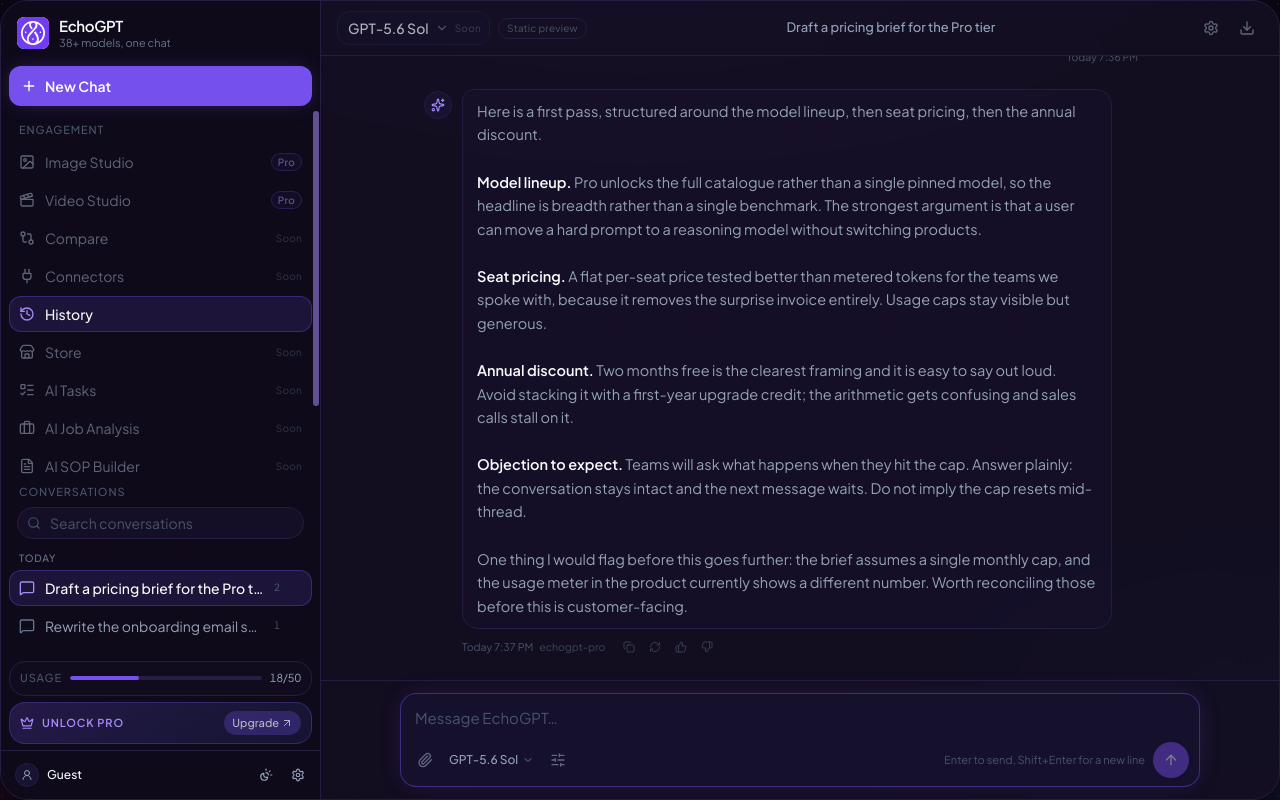
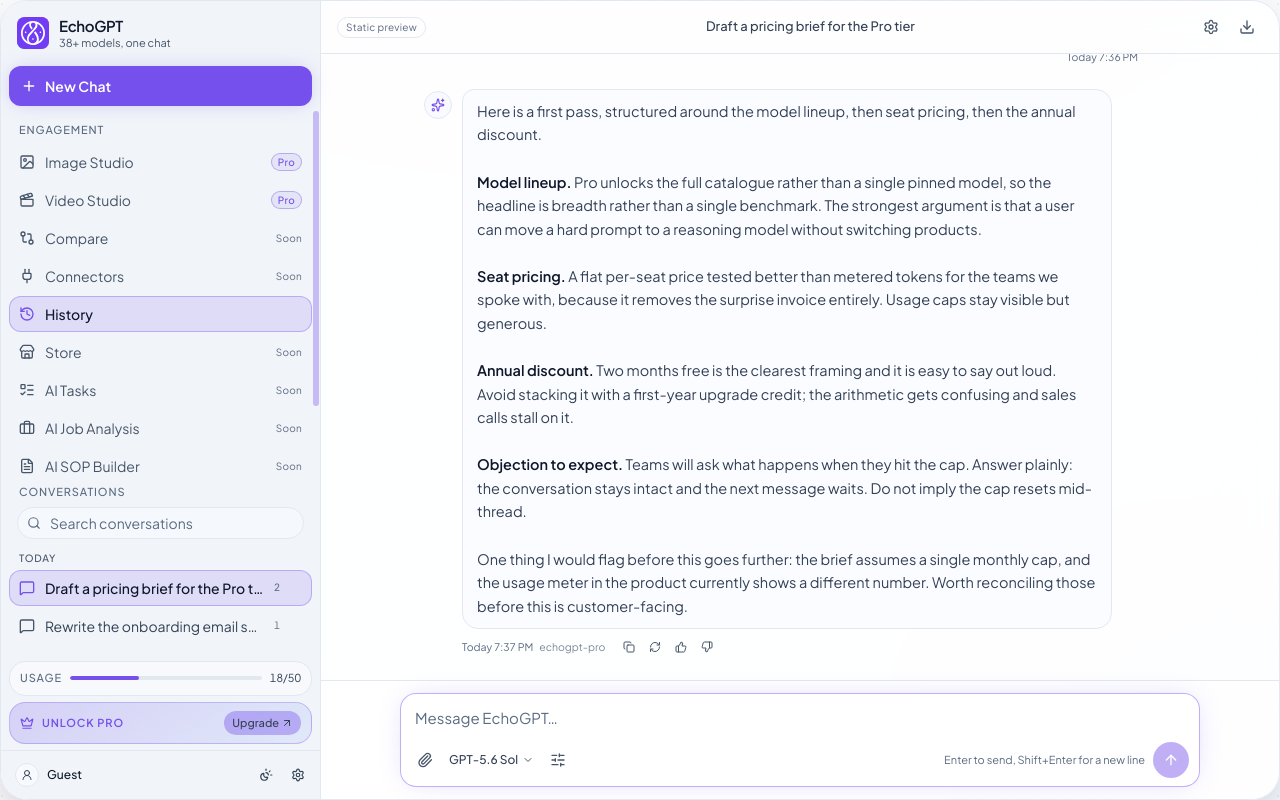
Before and after one commit to AbuBakkarSiddique007/EchoGPT-Chat-App, a Next.js app: page / in a window 1280 px wide. Built offline with nearby package versions, Linux system fonts and the light colour scheme.

Commit message:
feat(theme): enable dark, light, OLED, and system switching

```diff
--- a/src/components/chat/Composer.tsx
+++ b/src/components/chat/Composer.tsx
@@ -110,7 +110,7 @@
           type="button"
           aria-disabled="true"
           title="Attachments — coming soon"
-          className="focus-ring cursor-not-allowed rounded-md p-1.5 text-fg-2 opacity-60 transition-colors hover:bg-brand/10"
+          className="focus-ring cursor-not-allowed rounded-md p-1.5 text-fg-3 transition-colors hover:bg-brand/10"
         >
           <Paperclip className="size-4" aria-hidden="true" />
           <span className="sr-only">Attach a file</span>
@@ -149,7 +149,7 @@
                     role="menuitem"
                     aria-disabled="true"
                     title="Model switching — coming soon"
-                    className="cursor-not-allowed rounded-md px-2.5 py-1.5 text-[12.5px] text-fg-2 opacity-70"
+                    className="cursor-not-allowed rounded-md px-2.5 py-1.5 text-[12.5px] text-fg-3"
                   >
                     {model}
                   </div>
@@ -163,7 +163,7 @@
           type="button"
           aria-disabled="true"
           title="Prompt options — coming soon"
-          className="focus-ring cursor-not-allowed rounded-md p-1.5 text-fg-2 opacity-60 transition-colors hover:bg-brand/10"
+          className="focus-ring cursor-not-allowed rounded-md p-1.5 text-fg-3 transition-colors hover:bg-brand/10"
         >
           <SlidersHorizontal className="size-4" aria-hidden="true" />
           <span className="sr-only">Prompt options</span>
@@ -181,7 +181,7 @@
             type="button"
             aria-disabled="true"
             title="Stop generating — streaming connects in a later part"
-            className="focus-ring grid size-9 shrink-0 cursor-not-allowed place-items-center rounded-full border border-line bg-surface-2 text-fg-2 opacity-60"
+            className="focus-ring grid size-9 shrink-0 cursor-not-allowed place-items-center rounded-full border border-line bg-surface-2 text-fg-3"
           >
             <Square className="size-3.5" aria-hidden="true" />
             <span className="sr-only">Stop generating</span>
--- a/src/components/chat/MessageActions.tsx
+++ b/src/components/chat/MessageActions.tsx
@@ -16,7 +16,7 @@
       type="button"
       aria-disabled="true"
       title={`${label} — coming soon`}
-      className="focus-ring flex size-6 cursor-not-allowed items-center justify-center rounded text-fg-dim opacity-70 transition-colors hover:bg-brand/10"
+      className="focus-ring flex size-6 cursor-not-allowed items-center justify-center rounded text-fg-3 transition-colors hover:bg-brand/10"
     >
       {children}
       <span className="sr-only">{label} — coming soon</span>
--- a/src/components/layout/ChatTopbar.tsx
+++ b/src/components/layout/ChatTopbar.tsx
@@ -1,6 +1,6 @@
 "use client";
 
-import { ChevronDown, Download, Settings } from "lucide-react";
+import { Download, Settings } from "lucide-react";
 
 import { useChatStore } from "@/components/providers/ChatProvider";
 
@@ -9,17 +9,6 @@
 
   return (
     <header className="flex shrink-0 items-center gap-2 border-b border-line px-3 py-2.5 sm:px-4">
-      <button
-        type="button"
-        aria-disabled="true"
-        title="Model selection — coming soon"
-        className="focus-ring flex min-w-0 cursor-not-allowed items-center gap-1.5 rounded-md border border-line bg-surface-2/70 py-1.5 pl-2.5 pr-2 text-sm text-fg opacity-70 transition-colors"
-      >
-        <span className="truncate font-medium">GPT-5.6 Sol</span>
-        <ChevronDown className="size-3.5 shrink-0 text-fg-3" aria-hidden="true" />
-        <span className="hidden text-[10px] tracking-wide text-fg-dim sm:inline">Soon</span>
-      </button>
-
       <span className="hidden shrink-0 rounded-full border border-line px-2 py-0.5 text-[10px] tracking-wide text-fg-dim md:inline">
         Static preview
       </span>
@@ -33,7 +22,7 @@
           type="button"
           aria-disabled="true"
           title="Configuration — coming soon"
-          className="focus-ring cursor-not-allowed rounded-md p-2 text-fg-2 opacity-60 transition-colors hover:bg-brand/10"
+          className="focus-ring cursor-not-allowed rounded-md p-2 text-fg-3 transition-colors hover:bg-brand/10"
         >
           <Settings className="size-4" aria-hidden="true" />
           <span className="sr-only">Configuration</span>
@@ -42,7 +31,7 @@
           type="button"
           aria-disabled="true"
           title="Export — coming soon"
-          className="focus-ring cursor-not-allowed rounded-md p-2 text-fg-2 opacity-60 transition-colors hover:bg-brand/10"
+          className="focus-ring cursor-not-allowed rounded-md p-2 text-fg-3 transition-colors hover:bg-brand/10"
         >
           <Download className="size-4" aria-hidden="true" />
           <span className="sr-only">Export conversation</span>
--- a/src/components/layout/DesktopSidebar.tsx
+++ b/src/components/layout/DesktopSidebar.tsx
@@ -3,6 +3,7 @@
 import {
   ArrowUpRight,
   Briefcase,
+  Check,
   Clapperboard,
   CreditCard,
   FileText,
@@ -23,11 +24,14 @@
   UserRound,
   type LucideIcon,
 } from "lucide-react";
+import { useEffect, useRef, useState } from "react";
 
 import { BrandLogo } from "@/components/brand/BrandLogo";
 import { ConversationList } from "@/components/conversations/ConversationList";
 import { useChatStore } from "@/components/providers/ChatProvider";
+import { useTheme } from "@/components/providers/ThemeProvider";
 import { ScrollArea } from "@/components/ui/scroll-area";
+import { THEME_OPTIONS } from "@/lib/theme";
 import { cn } from "@/lib/utils";
 
 type NavItem = {
@@ -78,7 +82,7 @@
         type="button"
         aria-disabled="true"
         title={`${label} — coming soon`}
-        className="focus-ring group flex w-full cursor-not-allowed items-center gap-2.5 rounded-md px-2.5 py-2 text-left text-sm text-fg-2 opacity-60 transition-colors"
+        className="focus-ring group flex w-full cursor-not-allowed items-center gap-2.5 rounded-md px-2.5 py-2 text-left text-sm text-fg-3 transition-colors"
       >
         <Icon className="size-4 shrink-0" aria-hidden="true" />
         <NavLabel label={label} compact={compact} />
@@ -163,7 +167,7 @@
         type="button"
         aria-disabled="true"
         title={`Upgrade — coming soon. ${PRO_PITCH}`}
-        className="focus-ring flex shrink-0 cursor-not-allowed items-center gap-0.5 rounded-md bg-brand/40 px-2 py-1 text-[11px] font-medium text-fg opacity-70"
+        className="focus-ring flex shrink-0 cursor-not-allowed items-center gap-0.5 rounded-md bg-brand/40 px-2 py-1 text-[11px] font-medium text-fg-2"
       >
         Upgrade
         <ArrowUpRight className="size-3" aria-hidden="true" />
@@ -175,6 +179,28 @@
 }
 
 function SidebarFooter() {
+  const { preference, resolved, setPreference } = useTheme();
+  const [open, setOpen] = useState(false);
+  const containerRef = useRef<HTMLDivElement>(null);
+
+  useEffect(() => {
+    if (!open) return;
+
+    const onPointerDown = (event: MouseEvent) => {
+      if (!containerRef.current?.contains(event.target as Node)) setOpen(false);
+    };
+    const onKeyDown = (event: KeyboardEvent) => {
+      if (event.key === "Escape") setOpen(false);
+    };
+
+    document.addEventListener("mousedown", onPointerDown);
+    document.addEventListener("keydown", onKeyDown);
+    return () => {
+      document.removeEventListener("mousedown", onPointerDown);
+      document.removeEventListener("keydown", onKeyDown);
+    };
+  }, [open]);
+
   return (
     <div className="flex items-center gap-1 border-t border-line px-2 py-1.5">
       <button
@@ -195,15 +221,51 @@
         <span className="sr-only">sign in to sync history — coming soon</span>
       </button>
 
-      <button
-        type="button"
-        aria-disabled="true"
-        title="Theme — coming soon"
-        className="focus-ring flex size-7 shrink-0 cursor-not-allowed items-center justify-center rounded-md text-fg-2 transition-colors hover:bg-brand/5"
-      >
-        <SunMoon className="size-3.5" aria-hidden="true" />
-        <span className="sr-only">Theme — coming soon</span>
-      </button>
+      <div ref={containerRef} className="relative shrink-0">
+        <button
+          type="button"
+          onClick={() => setOpen((value) => !value)}
+          aria-expanded={open}
+          aria-haspopup="menu"
+          title="Theme"
+          className="focus-ring flex size-7 items-center justify-center rounded-md text-fg-2 transition-colors hover:bg-brand/5"
+        >
+          <SunMoon className="size-3.5" aria-hidden="true" />
+          <span className="sr-only">Theme, currently {resolved}</span>
+        </button>
+
+        {open ? (
+          <div
+            role="menu"
+            aria-label="Theme"
+            className="absolute right-0 bottom-full z-30 mb-1 w-40 rounded-lg border border-line bg-surface-elev/95 p-1 shadow-[0_12px_32px_-12px_rgba(0,0,0,0.8)] backdrop-blur"
+          >
+            {THEME_OPTIONS.map((option) => (
+              <button
+                key={option.id}
+                type="button"
+                role="menuitemradio"
+                aria-checked={preference === option.id}
+                onClick={() => {
+                  setPreference(option.id);
+                  setOpen(false);
+                }}
+                className="focus-ring flex w-full items-center gap-2 rounded-md px-2 py-1.5 text-left text-[12.5px] text-fg-2 transition-colors hover:bg-brand/10 aria-checked:text-fg aria-checked:font-medium"
+              >
+                <Check
+                  className={cn(
+                    "size-3.5 shrink-0 text-brand-text",
+                    preference === option.id ? "opacity-100" : "opacity-0",
+                  )}
+                  aria-hidden="true"
+                />
+                {option.label}
+              </button>
+            ))}
+          </div>
+        ) : null}
+      </div>
+
       <button
         type="button"
         aria-disabled="true"
--- /dev/null
+++ b/src/components/providers/ThemeProvider.tsx
@@ -0,0 +1,68 @@
+"use client";
+
+import {
+  createContext,
+  useCallback,
+  useContext,
+  useEffect,
+  useSyncExternalStore,
+  type ReactNode,
+} from "react";
+
+import {
+  applyTheme,
+  getPreferenceSnapshot,
+  getServerPreferenceSnapshot,
+  getServerSystemSnapshot,
+  getSystemSnapshot,
+  resolveTheme,
+  storePreference,
+  subscribePreference,
+  subscribeSystem,
+  type ResolvedTheme,
+  type ThemePreference,
+} from "@/lib/theme";
+
+type ThemeStore = {
+  preference: ThemePreference;
+  resolved: ResolvedTheme;
+  setPreference: (preference: ThemePreference) => void;
+};
+
+const ThemeContext = createContext<ThemeStore | null>(null);
+
+export function ThemeProvider({ children }: { children: ReactNode }) {
+  const preference = useSyncExternalStore(
+    subscribePreference,
+    getPreferenceSnapshot,
+    getServerPreferenceSnapshot,
+  );
+
+  const systemPrefersDark = useSyncExternalStore(
+    subscribeSystem,
+    getSystemSnapshot,
+    getServerSystemSnapshot,
+  );
+
+  const resolved = resolveTheme(preference, systemPrefersDark);
+
+  useEffect(() => {
+    applyTheme(resolved);
+  }, [resolved]);
+
+  const setPreference = useCallback((next: ThemePreference) => {
+    storePreference(next);
+  }, []);
+
+  return (
+    <ThemeContext.Provider value={{ preference, resolved, setPreference }}>
+      {children}
+    </ThemeContext.Provider>
+  );
+}
+
+export function useTheme(): ThemeStore {
+  const store = useContext(ThemeContext);
+  if (!store) throw new Error("useTheme must be used inside <ThemeProvider>.");
+  return store;
+}
--- /dev/null
+++ b/src/lib/theme.ts
@@ -0,0 +1,98 @@
+export type ThemePreference = "system" | "dark" | "light" | "oled";
+
+export type ResolvedTheme = "dark" | "light" | "oled";
+
+export const THEME_STORAGE_KEY = "echogpt-theme";
+
+export const THEME_OPTIONS: { id: ThemePreference; label: string }[] = [
+  { id: "system", label: "System" },
+  { id: "light", label: "Light" },
+  { id: "dark", label: "Dark" },
+  { id: "oled", label: "OLED" },
+];
+
+const VALID: ThemePreference[] = ["system", "dark", "light", "oled"];
+
+export function isThemePreference(value: unknown): value is ThemePreference {
+  return typeof value === "string" && VALID.includes(value as ThemePreference);
+}
+
+export function resolveTheme(
+  preference: ThemePreference,
+  systemPrefersDark: boolean,
+): ResolvedTheme {
+  if (preference === "system") return systemPrefersDark ? "dark" : "light";
+  return preference;
+}
+
+export function readStoredPreference(): ThemePreference {
+  try {
+    const stored = window.localStorage.getItem(THEME_STORAGE_KEY);
+    return isThemePreference(stored) ? stored : "system";
+  } catch {
+    return "system";
+  }
+}
+
+export function storePreference(preference: ThemePreference): void {
+  try {
+    window.localStorage.setItem(THEME_STORAGE_KEY, preference);
+  } catch {
+    return;
+  }
+  notify();
+}
+
+export function applyTheme(theme: ResolvedTheme): void {
+  document.documentElement.setAttribute("data-theme", theme);
+}
+
+export function prefersDark(): boolean {
+  return window.matchMedia("(prefers-color-scheme: dark)").matches;
+}
+
+const listeners = new Set<() => void>();
+
+function notify(): void {
+  for (const listener of listeners) listener();
+}
+
+export function subscribePreference(callback: () => void): () => void {
+  const onStorage = (event: StorageEvent) => {
+    if (event.key === THEME_STORAGE_KEY) callback();
+  };
+
+  listeners.add(callback);
+  window.addEventListener("storage", onStorage);
+
+  return () => {
+    listeners.delete(callback);
+    window.removeEventListener("storage", onStorage);
+  };
+}
+
+export function getPreferenceSnapshot(): ThemePreference {
+  return readStoredPreference();
+}
+
+export function getServerPreferenceSnapshot(): ThemePreference {
+  return "system";
+}
+
+export function subscribeSystem(callback: () => void): () => void {
+  const query = window.matchMedia("(prefers-color-scheme: dark)");
+  query.addEventListener("change", callback);
+  return () => query.removeEventListener("change", callback);
+}
+
+export function getSystemSnapshot(): boolean {
+  return prefersDark();
+}
+
+export function getServerSystemSnapshot(): boolean {
+  return true;
+}
+
+export const NO_FLASH_SCRIPT = `(function(){try{var k=${JSON.stringify(
+  THEME_STORAGE_KEY,
+)};var p=window.localStorage.getItem(k);var t=(p==="light"||p==="dark"||p==="oled")?p:(window.matchMedia("(prefers-color-scheme: dark)").matches?"dark":"light");document.documentElement.setAttribute("data-theme",t);}catch(e){}})();`;
--- a/src/styles/tokens.css
+++ b/src/styles/tokens.css
@@ -60,8 +60,8 @@
 
   --text-primary: #f8fafc;
   --text-secondary: #94a3b8;
-  --text-muted: #64748b;
-  --text-dim: #475569;
+  --text-muted: #7c8da3;
+  --text-dim: #76899d;
   --text-accent: #a78bfa;
 
   --code-bg: #0c0b14;
@@ -131,9 +131,9 @@
   --border-glow: rgba(118, 80, 236, 0.3);
 
   --text-primary: #0f172a;
-  --text-secondary: #475569;
-  --text-muted: #94a3b8;
-  --text-dim: #cbd5e1;
+  --text-secondary: #334155;
+  --text-muted: #475569;
+  --text-dim: #5b6b82;
   --text-accent: #7650ec;
 
   --code-bg: #0f172a;
@@ -170,8 +170,8 @@
 
   --text-primary: #ffffff;
   --text-secondary: #a1a1aa;
-  --text-muted: #71717a;
-  --text-dim: #3f3f46;
+  --text-muted: #8b8b99;
+  --text-dim: #7e7e8a;
   --text-accent: #c4b5fd;
 
   --code-bg: #000000;
```
Also changed, not shown: src/app/layout.tsx (+8 -1 lines).
